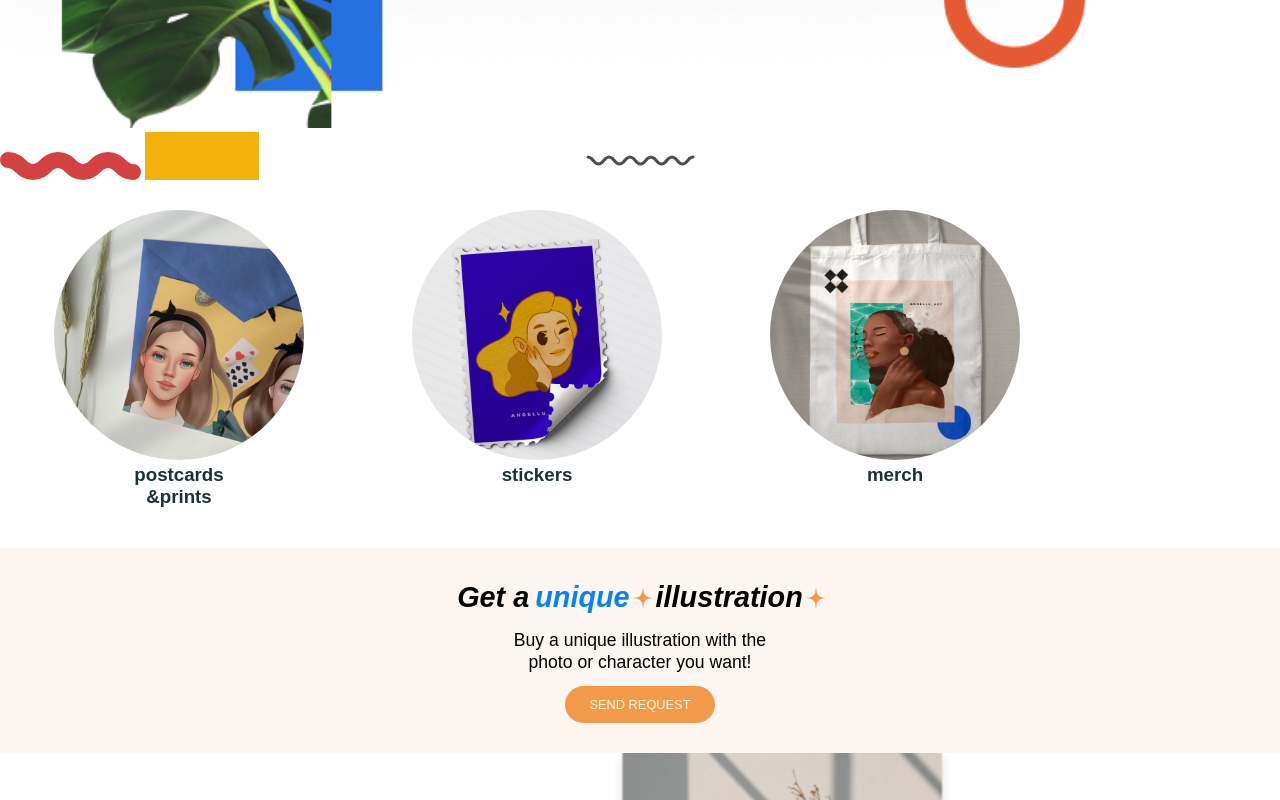
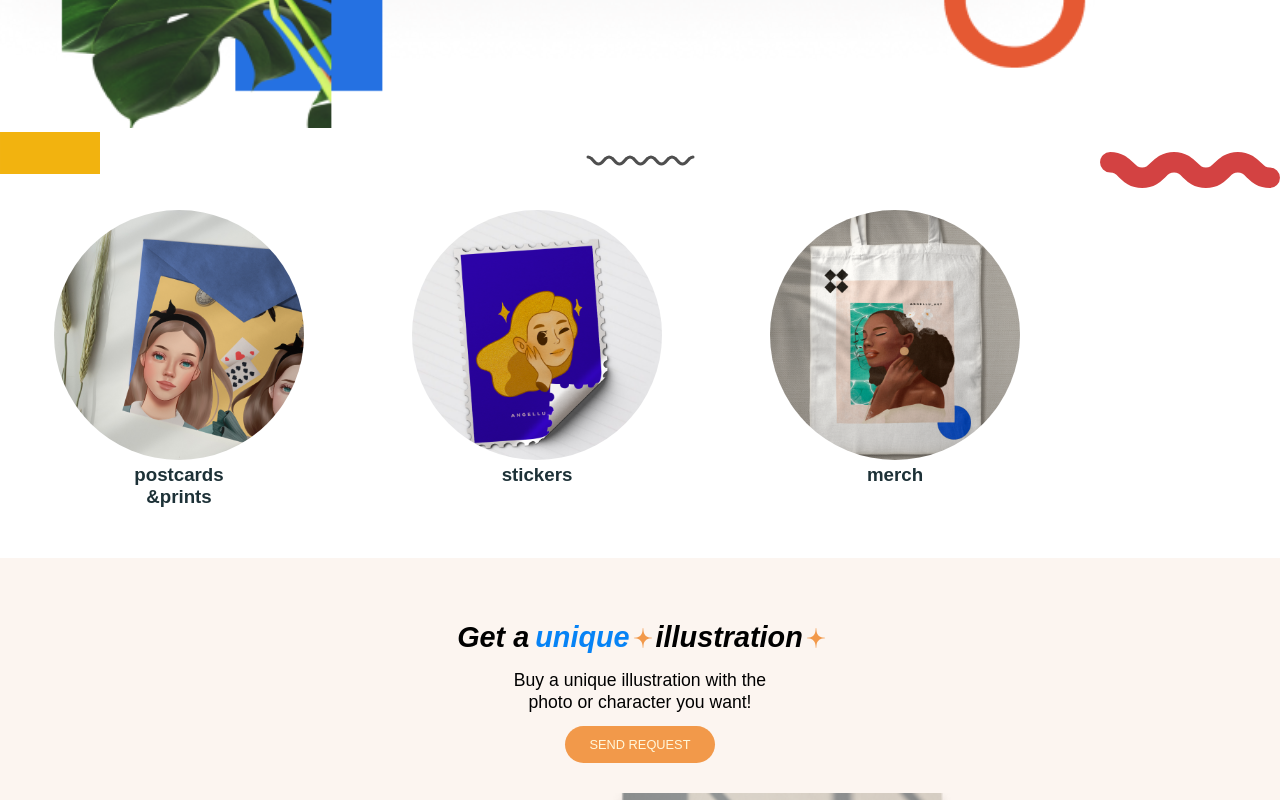
Before and after one commit to angellucruz16/angellu_art, a plain HTML site: page index.html in a window 1280 px wide. Shown: the part 860-1660 px from the top of the page. Drawn offline with Linux system fonts and the light colour scheme; a web font is replaced by a local one.

Commit message:
decor img position

```diff
--- a/index.html
+++ b/index.html
@@ -69,10 +69,8 @@
         </article>
     </div>
     <!-- decorative images -->
-    <figure class="category__decor">
-        <img class="category__decor__wave" src="./img/s2-categories/s2-red-waves.svg" alt="wave decor">
-        <img class="category__decor__square" src="./img/s2-categories/s2-yellow-square.svg" alt="square decor">
-    </figure>
+    <img class="category__wave category__decor" src="./img/s2-categories/s2-red-waves.svg" alt="wave decor">
+    <img class="category__square category__decor" src="./img/s2-categories/s2-yellow-square.svg" alt="square decor">
 </div>
 <!-- ✅ S3 Request  -->
 <section class="request">
--- a/styles/category.scss
+++ b/styles/category.scss
@@ -7,6 +7,7 @@ $blue-text: #0783f5;
   display: flex;
   flex-direction: column;
   position: relative;
+  margin-bottom: 50px;
   &__div {
     padding-top: 20px;
     margin: 0 auto;
@@ -33,12 +34,14 @@ $blue-text: #0783f5;
   }
   &__decor {
     position: absolute;
+    width: 100px;
+  }
+  &__wave {
+    width: 180px;
     z-index: -1;
-    // .category__decor__square {
-    //   // 📌no se mueve
-    // }
-    // .category__decor__wave {
-    //   //📌 no se mueve
-    // }
+    top: 20px;
+    right: 0px;
+  }
+  &__square {
   }
 }
--- a/styles/main.scss
+++ b/styles/main.scss
@@ -33,13 +33,13 @@ body {
   text-decoration: none;
 }
 .btn-fill {
+  text-align: center;
   font-family: "Muli", sans-serif;
   text-decoration: none;
-  text-align: center;
   color: cornsilk;
   font-weight: 500;
   font-size: 0.8em;
-  width: 150px;
+  min-width: 150px;
   padding: 11px;
   border-radius: 50px;
   background: $orange-btn;
--- a/styles/request.scss
+++ b/styles/request.scss
@@ -2,14 +2,26 @@
 $blue-text: #0783f5;
 .request {
   margin: 0auto;
-  padding-top: 40px;
+  padding-top: 30px;
+  // background-color: red;
+  position: relative;
+  &::before {
+    position: absolute;
+    content: "";
+    width: 100%;
+    height: 80%;
+    top: 0;
+    left: 0;
+    background-color: #fcf5f0;
+    z-index: -5;
+  }
   &__container {
     width: 100vw;
     display: flex;
     flex-direction: column;
     justify-content: center;
     padding: 30px;
-    background-color: #fcf5f0;
+    // margin-bottom: 7em;
     .request__title {
       display: flex;
       align-items: center;
```
Also changed, not shown: styles/category.css, styles/main.css, styles/request.css, 3 other files.
